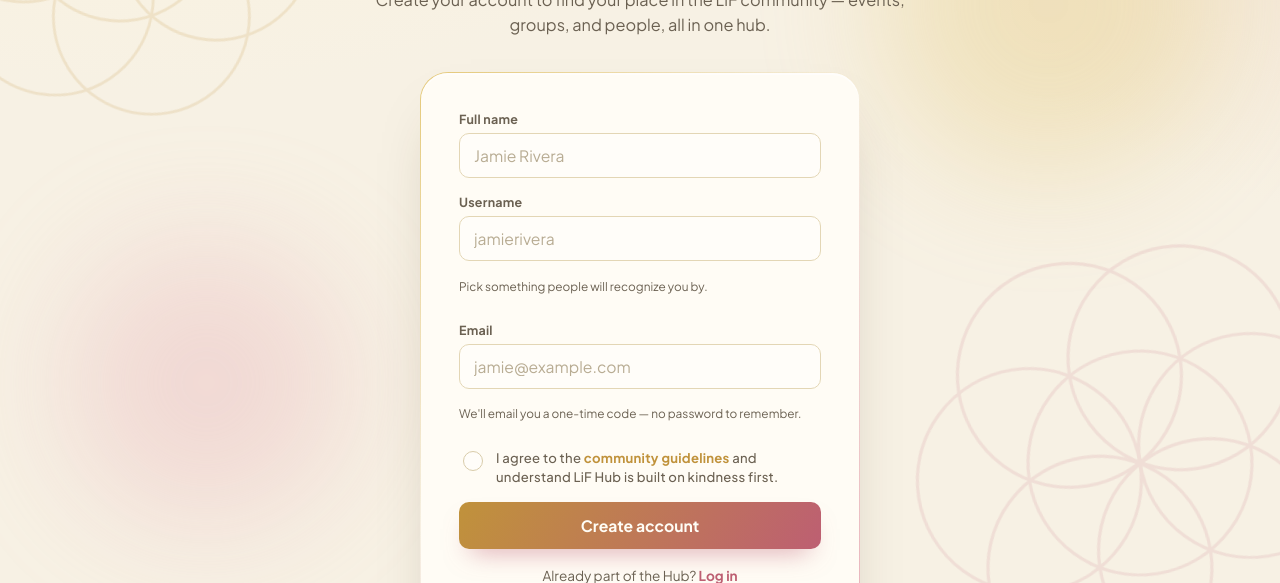
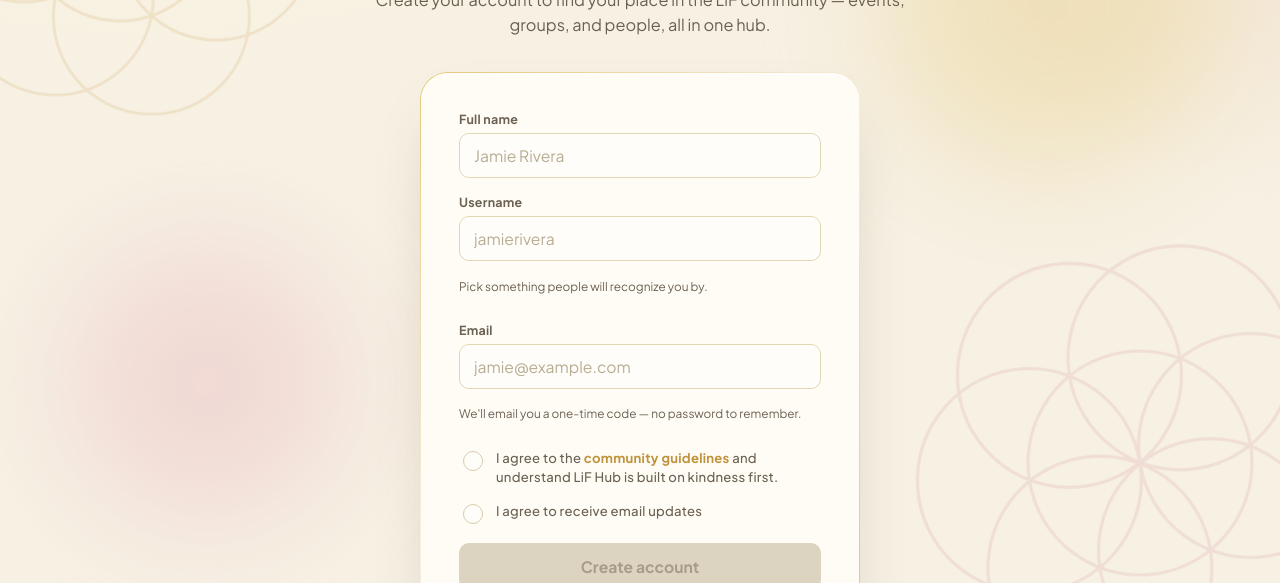
Before and after one commit to Nicholas02K17/hub, a website: page register.html in a window 1280 px wide. Shown: the part 217-800 px from the top of the page. Drawn offline with Linux system fonts and the light colour scheme.

```diff
--- a/register.html
+++ b/register.html
@@ -199,8 +199,9 @@
   /* --- staggered rise for the standard fields --- */
   .field[data-field="name"]     { animation: fieldRise .55s .78s var(--ease-out) both; }
   .field[data-field="email"]    { animation: fieldRise .55s .92s var(--ease-out) both; }
-  .field--terms                 { animation: fieldRise .55s 1.04s var(--ease-out) both; }
-  .submit-btn                   { animation: fieldRise .55s 1.14s var(--ease-out) both; }
+    .field--terms                 { animation: fieldRise .55s 1.02s var(--ease-out) both; }
+    .field--updates                { animation: fieldRise .55s 1.08s var(--ease-out) both; }
+    .submit-btn                   { animation: fieldRise .55s 1.16s var(--ease-out) both; }
   .form-footer, .aspects-dots   { animation: fadeUp .6s 1.26s var(--ease-out) both; }
 
   /* ============ THE USERNAME "SPAWN" MOMENT ============ */
@@ -296,6 +297,13 @@
   .submit-btn:hover{ transform: translateY(-2px); box-shadow: 0 18px 30px -12px rgba(189,95,114,.6); filter:brightness(1.04); }
   .submit-btn:active{ transform: translateY(0); }
   .submit-btn:focus-visible{ outline:3px solid var(--gold-soft); outline-offset:3px; }
+  .submit-btn:disabled{
+  cursor:not-allowed;
+  background:#DCD3C0;
+  color:#A89C87;
+  box-shadow:none;
+}
+.submit-btn:disabled:hover{ transform:none; box-shadow:none; filter:none; }
   .submit-btn.is-loading .btn-label{ opacity:.0; }
   .submit-btn.is-loading::after{
     content:"";
@@ -464,7 +472,12 @@
           <label for="terms">I agree to the <a href="#">community guidelines</a> and understand LiF Hub is built on kindness first.</label>
         </div>
 
-        <button type="submit" class="submit-btn" id="submitBtn">
+        <div class="field field--terms field--updates">
+            <input type="checkbox" class="seed-check" id="updates" name="updates">
+            <label for="updates">I agree to receive email updates</label>
+        </div>
+
+        <button type="submit" class="submit-btn" id="submitBtn" disabled>
           <span class="btn-label">Create account</span>
           <span class="btn-particles" id="btnParticles" aria-hidden="true"></span>
         </button>
@@ -593,7 +606,32 @@
       }, 1400);
     }, 700);
   });
+/* ---------- keep the submit button disabled until the form is actually ready ---------- */
+  var fullNameInput = document.getElementById("fullName");
+  var emailInput    = document.getElementById("email");
+  var termsInput    = document.getElementById("terms");
+  var submitStateTimer;
 
+  function updateSubmitState(){
+    var nameVal = fullNameInput.value.trim();
+    var usernameVal = usernameInput.value.trim();
+    var emailVal = emailInput.value.trim();
+    var agreed = termsInput.checked;
+    var ready = !!(nameVal && usernameVal.length >= 3 && emailVal && agreed &&
+                   !usernameInput.classList.contains("is-bad"));
+    submitBtn.disabled = !ready;
+  }
+
+  fullNameInput.addEventListener("input", updateSubmitState);
+  emailInput.addEventListener("input", updateSubmitState);
+  termsInput.addEventListener("change", updateSubmitState);
+  usernameInput.addEventListener("input", function(){
+    updateSubmitState();
+    clearTimeout(submitStateTimer);
+    submitStateTimer = setTimeout(updateSubmitState, 520); // re-check once the availability note settles
+  });
+
+  updateSubmitState(); // correct state on page load
 })();
 </script>
 </body>
```
